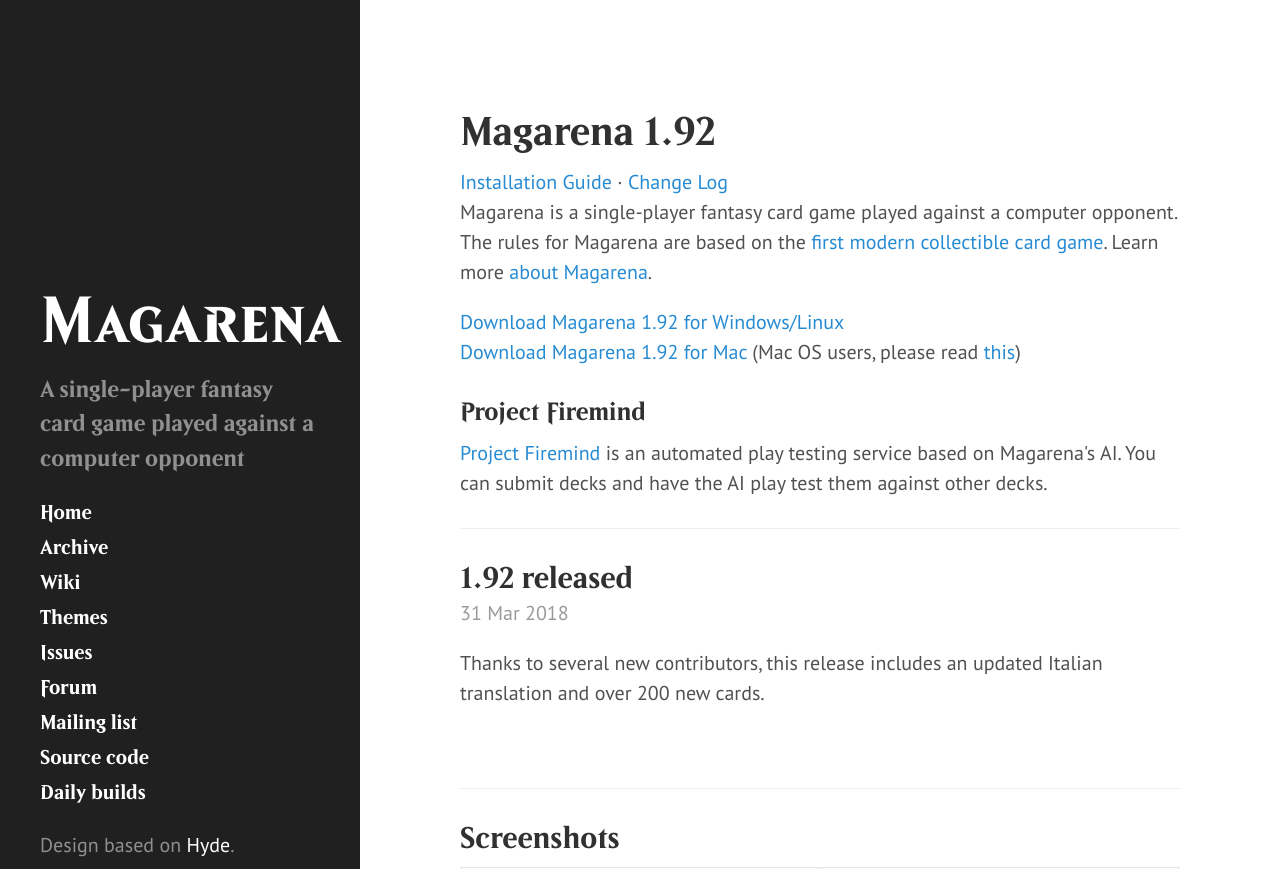
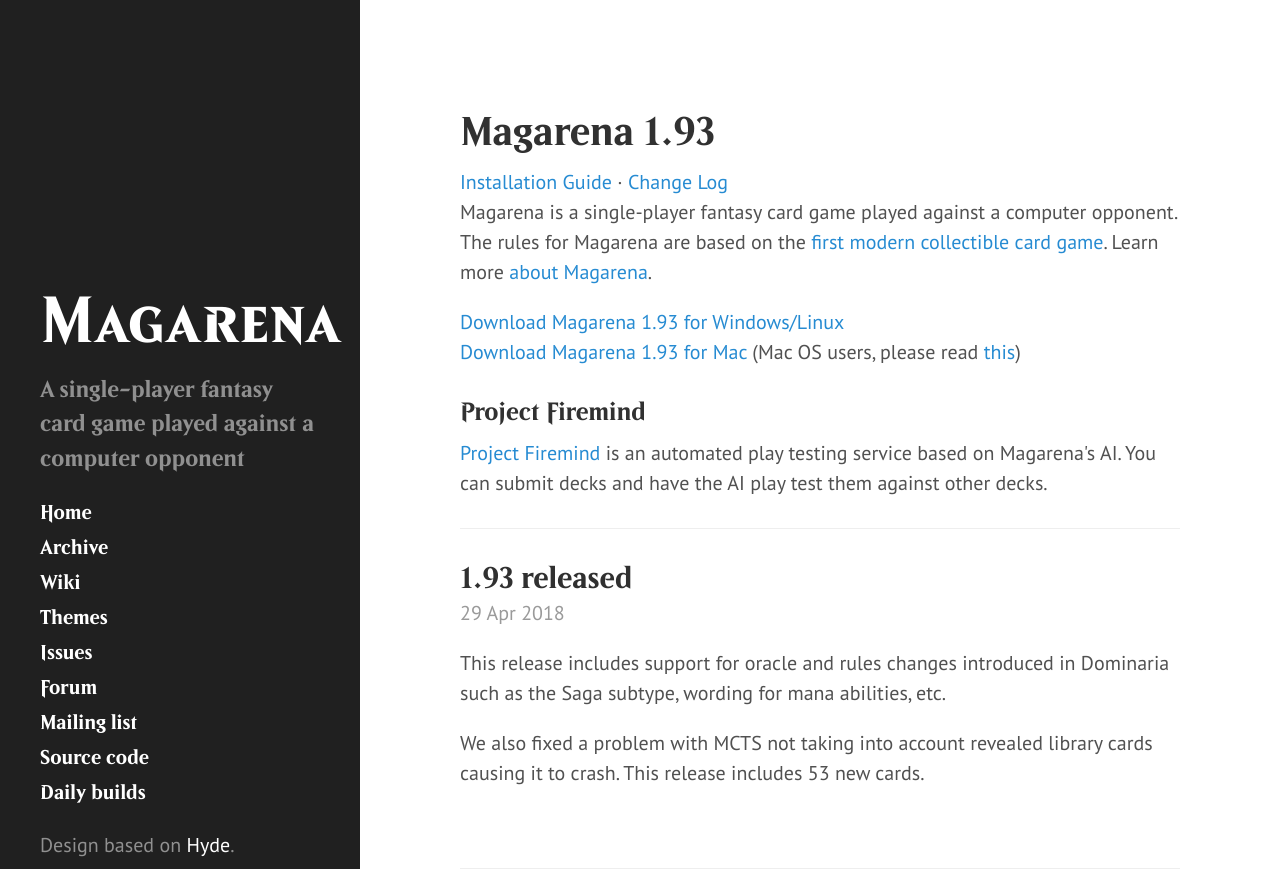
Before and after one commit to magarena/magarena.github.io, a Jekyll site: the page built from index.html, in a window 1280 px wide and 900 px high, cut to the strip 0-869 px from the top of the window. Built offline with Jekyll 4.4.1, drawn with Linux system fonts in a browser that asks for light colours; the list of posts is cut into pages by our own code.

Commit message:
release post for 1.93

```diff
--- a/_config.yml
+++ b/_config.yml
@@ -20,7 +20,7 @@
 paginate:         1
 
 # Custom vars
-version:          '1.92'
+version:          '1.93'
 
 github:
   repo:           //github.com/magarena/magarena
--- /dev/null
+++ b/_posts/2018-04-29-1-93-released.md
@@ -0,0 +1,10 @@
+---
+layout: post
+title: "1.93 released"
+---
+
+This release includes support for oracle and rules changes introduced in
+Dominaria such as the Saga subtype, wording for mana abilities, etc.
+
+We also fixed a problem with MCTS not taking into account revealed library
+cards causing it to crash. This release includes 53 new cards.
```
